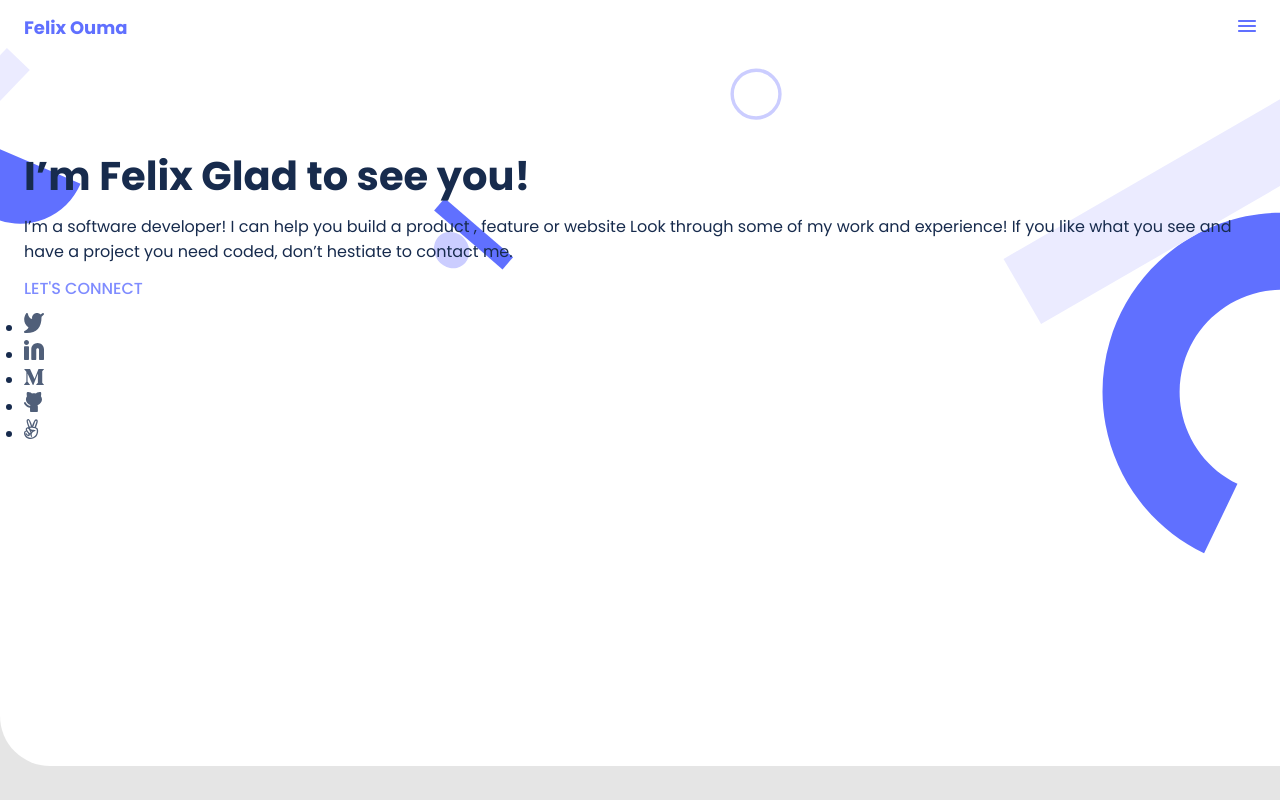
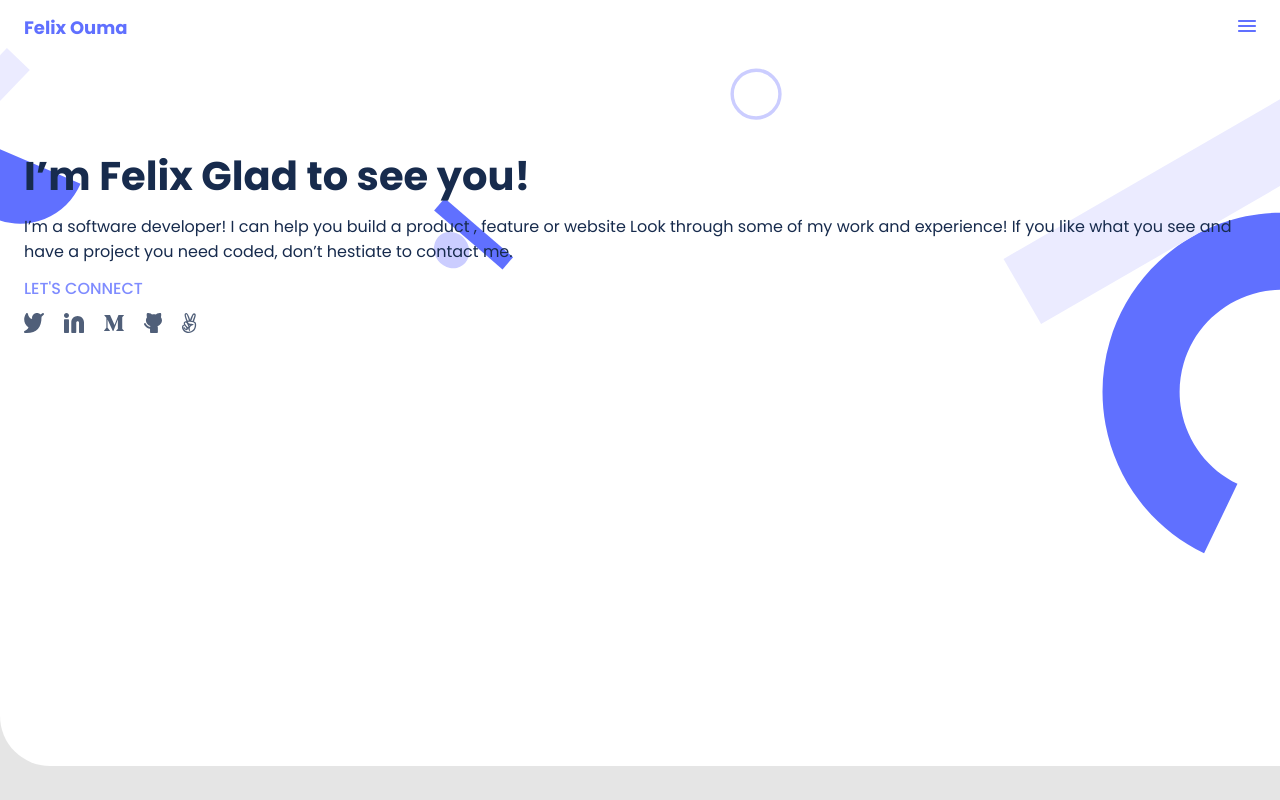
Before and after one commit to Felix45/portfolio, a website: page index.html in a window 1280 px wide. Drawn offline with Linux system fonts and the light colour scheme.

Commit message:
Update styling for social icons

```diff
--- a/assets/styles/style.css
+++ b/assets/styles/style.css
@@ -60,6 +60,11 @@ body {
   line-height: 52px;
 }
 
-.intro .social-icons img {
-  margin-right: 20px;
+.intro .social-icons ul {
+  display: flex;
+  list-style-type: none;
 }
+
+.intro .social-icons ul li {
+  margin: 0 20px 0 0;
+}
```
